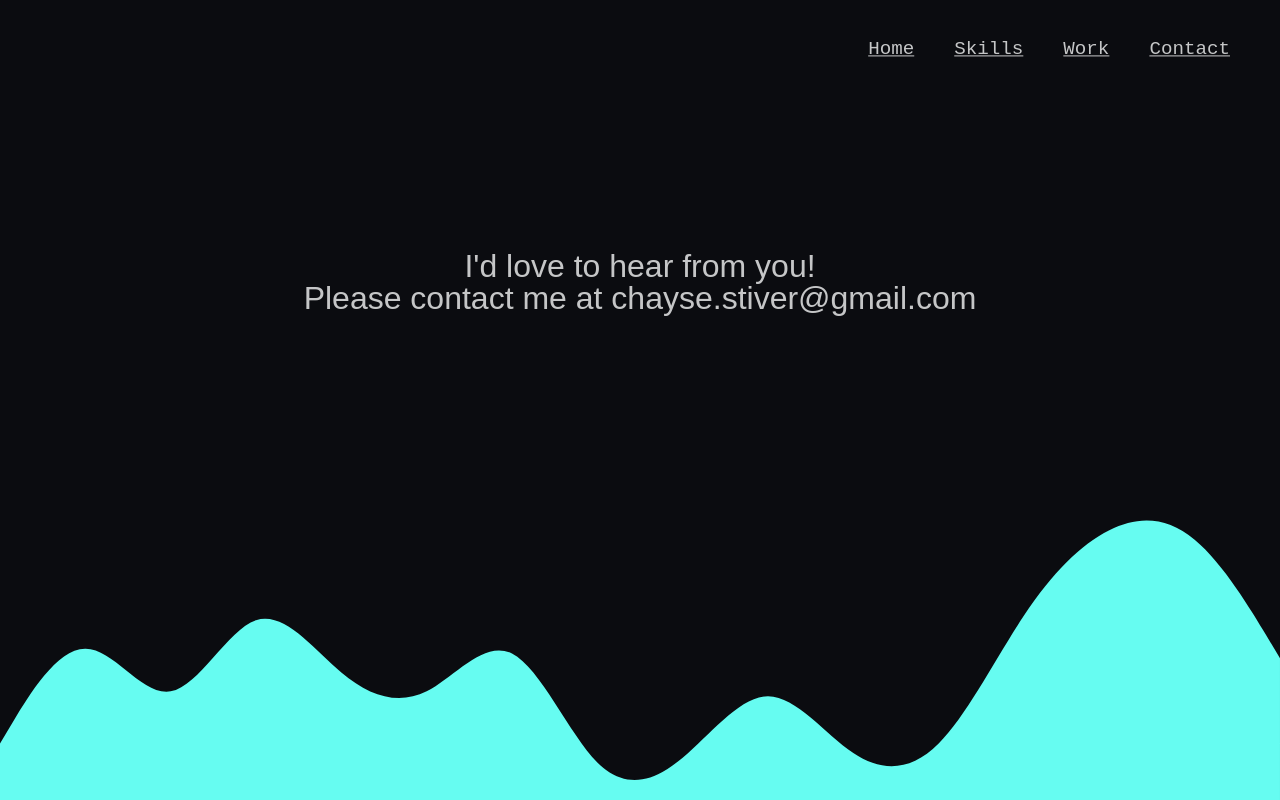
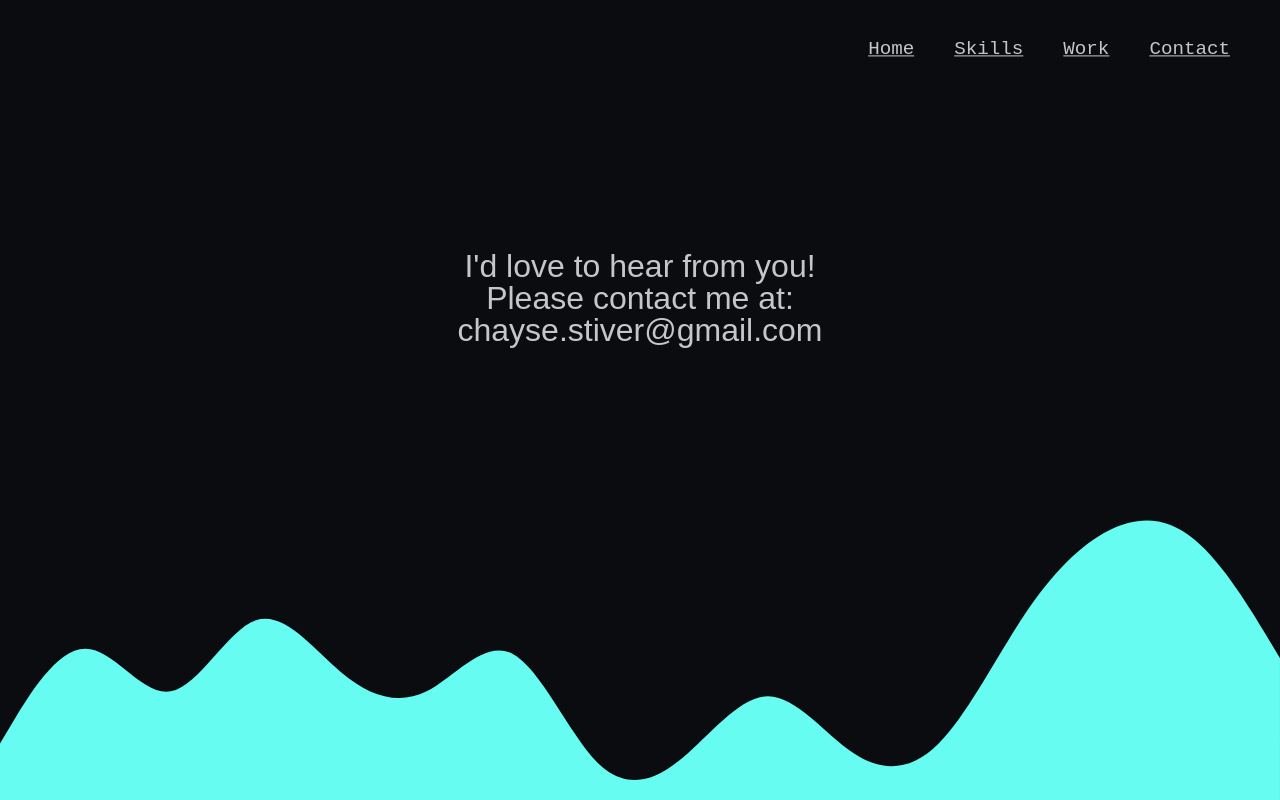
Before and after one commit to cmstiver/portfolio, a Next.js app: page /contact in a window 1280 px wide. Built offline with nearby package versions, Linux system fonts and the light colour scheme.

Commit message:
small change

```diff
--- a/pages/contact.tsx
+++ b/pages/contact.tsx
@@ -5,7 +5,9 @@ const Contact: NextPage = () => {
   return (
     <div className={style.contact}>
       <div>I&apos;d love to hear from you!</div>
-      <div>Please contact me at chayse.stiver@gmail.com</div>
+      <div>Please contact me at:</div>
+      <div> </div>
+      <div>chayse.stiver@gmail.com</div>
     </div>
   );
 };
```
